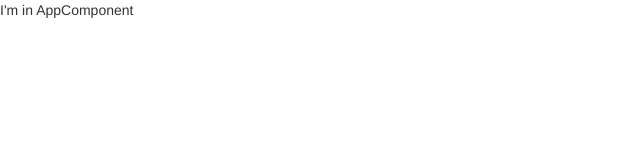
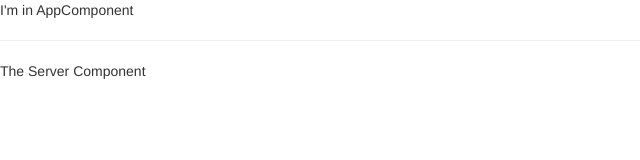
Before and after one commit to listenToRipley/angular, an Angular app in the folder my-first-app/: page / in a window 1280 px wide. Shown: the top 160 px of the page, without its empty margins (0-640 px from the left). Built offline with nearby package versions, Linux system fonts and the light colour scheme.

Commit message:
can run with new changes

```diff
--- a/my-first-app/src/app/app.component.html
+++ b/my-first-app/src/app/app.component.html
@@ -1,3 +1,5 @@
 <!-- <input type="text" [(ngModel)]="name">
 <p>{{ name }}</p> -->
 <p>I'm in AppComponent</p>
+<hr>
+<app-server></app-server>
--- a/my-first-app/src/app/app.module.ts
+++ b/my-first-app/src/app/app.module.ts
@@ -4,6 +4,7 @@ import { FormsModule } from '@angular/forms'
 
 import { AppComponent } from './app.component';
 import { ServerComponent } from './server/server.component'; //must import the components that are provided in the declaration.
+//the imported component does not need to include the type of the file since it will allow access to all types under the same name.
 
 //allows to bundle into packages.
 //gives angular information features/components
--- a/my-first-app/src/app/server/server.component.html
+++ b/my-first-app/src/app/server/server.component.html
@@ -1 +1,3 @@
-<ServerComponent></ServerComponent>
+<p>
+  The Server Component
+</p>
--- a/my-first-app/src/app/server/server.component.ts
+++ b/my-first-app/src/app/server/server.component.ts
@@ -1,3 +1,4 @@
+//you may hear this file referred to as the selector.
 import { Component } from "@angular/core";
 
 @Component({
```
Also changed, not shown: 1 other file (tests, documents, lock files or other folders).
